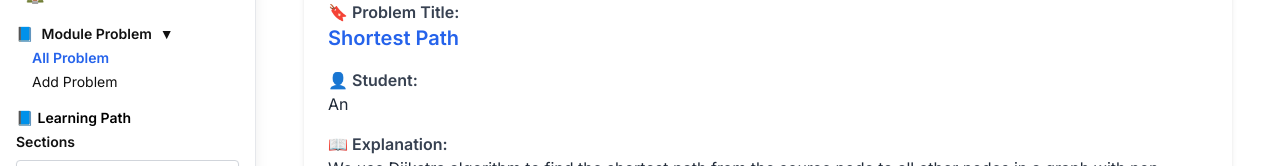
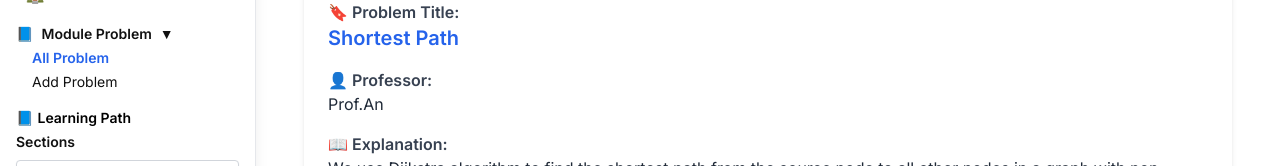
Before and after one commit to KhoaLe1507/HKTSACO, a React (Create React App) app in the folder FE/: page /professor/problems/1/view-solution in a window 1280 px wide. Shown: the part 208-374 px from the top of the page. Built offline with nearby package versions, Linux system fonts and the light colour scheme.

Commit message:
The last update 13/05/2025 14:55

```diff
--- a/FE/src/App.js
+++ b/FE/src/App.js
@@ -16,7 +16,6 @@ import LoginPage from "./Pages/Auth/LoginPage";
 import RegisterPage from "./Pages/Auth/RegisterPage";
 
 import LearningPathPage from "./Pages/LearningPathSource/LearningPathPage";
-
 import ModuleContentDetail from "./Pages/LearningPathSource/ModuleContentDetail";
 
 import ProfessorLayout from "./Pages/Professor/Layout/ProfessorLayout";
@@ -48,7 +47,9 @@ const App = () => {
               <Route path="/submission" element={<Submission />} />
               <Route path="/submission/:id" element={<Submission />} />
               <Route path="/blogs" element={<BlogsPage />} />
+
               <Route path="/ranking" element={<RankingPage />} />
+
               <Route path="/contact" element={<ContactUsPage />} />
               <Route path="/login" element={<LoginPage />} />
               <Route path="/register" element={<RegisterPage />} />
--- a/FE/src/Pages/ProblemsPage.js
+++ b/FE/src/Pages/ProblemsPage.js
@@ -143,7 +143,7 @@ const ProblemsPage = () => {
   const handleEditClick = (e, problem) => {
     e.stopPropagation(); // Prevent the card's onClick from firing
     localStorage.setItem("problemToEdit", JSON.stringify(problem));
-    navigate("/edit-problem");
+    navigate("/professor/problems/${problem.id}/edit");
   };
 
   return (
--- a/FE/src/Pages/Professor/Problems/AllSubmission.js
+++ b/FE/src/Pages/Professor/Problems/AllSubmission.js
@@ -71,7 +71,10 @@ const AllSubmission = () => {
                                 </td>
                                 <td className="px-3 py-2 border">
                                     <button
-                    onClick={() => navigate(`/submission/${s.id}`)}
+                                        onClick={() => {
+                                            localStorage.setItem("lastSubmission", JSON.stringify(s)); // ✅ lưu trước khi chuyển
+                                            navigate(`/submission/${s.id}`);
+                                        }}
                                         className="text-blue-600 hover:underline"
                                     >
                                         Details
--- a/FE/src/Pages/Professor/Problems/ViewSolution.js
+++ b/FE/src/Pages/Professor/Problems/ViewSolution.js
@@ -4,7 +4,7 @@ import React from "react";
 const ViewSolution = () => {
   // Dữ liệu giả (placeholder)
   const problemTitle = "Shortest Path";
-  const studentName = "An";
+  const professorName = "Prof.An";
   const explanation = "We use Dijkstra algorithm to find the shortest path from the source node to all other nodes in a graph with non-negative weights.";
   const language = "C++";
   const code = `
@@ -42,8 +42,8 @@ void dijkstra(int start, vector<vector<pii>>& adj, vector<int>& dist) {
       </div>
 
       <div className="mb-4">
-        <label className="font-semibold text-gray-700">👤 Student:</label>
-        <p className="text-base text-gray-800">{studentName}</p>
+        <label className="font-semibold text-gray-700">👤 Professor:</label>
+        <p className="text-base text-gray-800">{professorName}</p>
       </div>
 
       <div className="mb-4">
```
Also changed, not shown: 1 other file (tests, documents, lock files or other folders). Lines whose indentation alone changed are shown as unchanged.
